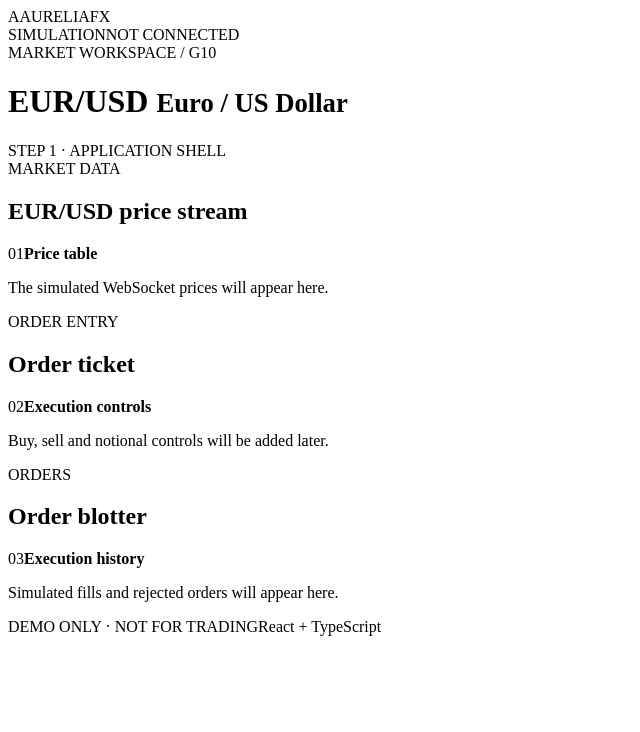
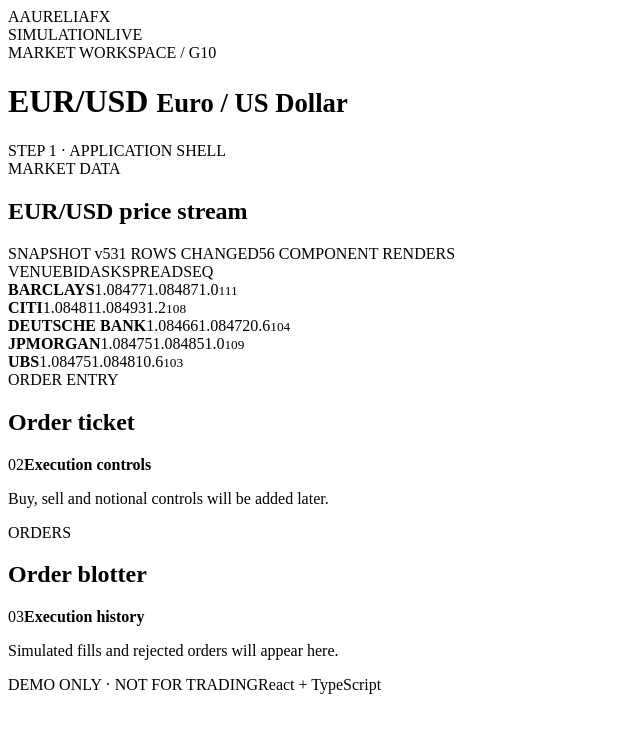
Before and after one commit to mayaif/trading-app, a React (Vite) app: page / in a window 1280 px wide. Shown: the top 732 px of the page, without its empty margins (0-640 px from the left). Built offline with nearby package versions, Linux system fonts and the light colour scheme; the HTML template or start-up script is replaced by a standard one.

Commit message:
feat: connect market data pipeline to React

```diff
--- a/src/App.tsx
+++ b/src/App.tsx
@@ -1,4 +1,15 @@
+import { useRef } from 'react'
+import type { ConnectionStatus } from './market-data/MarketDataConnection'
+import {
+  useConnectionStatus,
+  useMarketDataLifecycle,
+  useMarketDataSnapshot,
+} from './market-data/useMarketData'
+
 export default function App() {
+  useMarketDataLifecycle()
+  const connectionStatus = useConnectionStatus()
+
   return (
     <div className="app-shell">
       <header className="topbar">
@@ -8,7 +19,9 @@
           <span className="brand-product">FX</span>
         </div>
         <span className="environment">SIMULATION</span>
-        <span className="connection">NOT CONNECTED</span>
+        <span className={`connection connection-${connectionStatus}`}>
+          {formatStatus(connectionStatus)}
+        </span>
       </header>
 
       <main>
@@ -23,7 +36,7 @@
         <div className="trading-layout">
           <section className="panel market-data-panel">
             <div className="panel-heading"><span className="eyebrow">MARKET DATA</span><h2>EUR/USD price stream</h2></div>
-            <Placeholder number="01" title="Price table" description="The simulated WebSocket prices will appear here." />
+            <MarketDataPreview />
           </section>
 
           <section className="panel order-panel">
@@ -43,6 +56,52 @@
   )
 }
 
+function MarketDataPreview() {
+  const snapshot = useMarketDataSnapshot()
+  const renderCount = useRef(0)
+  renderCount.current += 1
+
+  if (!snapshot.initialized) {
+    return (
+      <div className="placeholder market-waiting">
+        <span className="pulse-dot" />
+        <strong>Waiting for initial snapshot</strong>
+        <p>The connection is preparing the first batched market view.</p>
+      </div>
+    )
+  }
+
+  return (
+    <div className="price-preview">
+      <div className="preview-meta">
+        <span>SNAPSHOT v{snapshot.version}</span>
+        <span>{snapshot.changedRows.length} ROWS CHANGED</span>
+        <span>{renderCount.current} COMPONENT RENDERS</span>
+      </div>
+      <div className="preview-row preview-header">
+        <span>VENUE</span><span>BID</span><span>ASK</span><span>SPREAD</span><span>SEQ</span>
+      </div>
+      {snapshot.rows.map((row) => (
+        <div className="preview-row" key={row.key}>
+          <strong>{formatVenue(row.venue)}</strong>
+          <span>{row.bidPrice.toFixed(5)}</span>
+          <span>{row.askPrice.toFixed(5)}</span>
+          <span>{((row.askPrice - row.bidPrice) * 10_000).toFixed(1)}</span>
+          <small>{row.sequence}</small>
+        </div>
+      ))}
+    </div>
+  )
+}
+
+function formatStatus(status: ConnectionStatus): string {
+  return status.replaceAll('_', ' ').toUpperCase()
+}
+
+function formatVenue(venue: string): string {
+  return venue.replaceAll('_', ' ')
+}
+
 type PlaceholderProps = { number: string; title: string; description: string }
 
 function Placeholder({ number, title, description }: PlaceholderProps) {
--- /dev/null
+++ b/src/market-data/MarketDataRuntime.ts
@@ -0,0 +1,101 @@
+import { FakeMarketDataWebSocket } from './FakeMarketDataWebSocket'
+import {
+  MarketDataBatcher,
+  type BatchingMetrics,
+} from './MarketDataBatcher'
+import {
+  MarketDataConnection,
+  type ConnectionStatus,
+  type MarketDataConnectionOptions,
+  type MarketDataSocket,
+} from './MarketDataConnection'
+import { MarketDataStore } from './MarketDataStore'
+
+type StatusListener = () => void
+
+export type MarketDataRuntimeOptions = {
+  readonly createSocket?: () => MarketDataSocket
+  readonly flushIntervalMs?: number
+  readonly connectionOptions?: Omit<
+    MarketDataConnectionOptions,
+    'createSocket' | 'onStatusChange' | 'onMarketData'
+  >
+}
+
+/** Owns the non-React market-data pipeline and exposes subscribable state. */
+export class MarketDataRuntime {
+  readonly store = new MarketDataStore()
+
+  private readonly createSocket: () => MarketDataSocket
+  private readonly connectionOptions: MarketDataRuntimeOptions['connectionOptions']
+  private readonly batcher: MarketDataBatcher
+  private readonly statusListeners = new Set<StatusListener>()
+  private connection: MarketDataConnection | undefined
+  private currentStatus: ConnectionStatus = 'disconnected'
+  private generation = 0
+
+  constructor({
+    createSocket = () => new FakeMarketDataWebSocket(),
+    flushIntervalMs = 100,
+    connectionOptions,
+  }: MarketDataRuntimeOptions = {}) {
+    this.createSocket = createSocket
+    this.connectionOptions = connectionOptions
+    this.batcher = new MarketDataBatcher({
+      store: this.store,
+      flushIntervalMs,
+    })
+  }
+
+  getStatusSnapshot = (): ConnectionStatus => this.currentStatus
+
+  subscribeToStatus = (listener: StatusListener): (() => void) => {
+    this.statusListeners.add(listener)
+    return () => {
+      this.statusListeners.delete(listener)
+    }
+  }
+
+  getBatchingMetrics(): BatchingMetrics {
+    return this.batcher.getMetrics()
+  }
+
+  start(): void {
+    if (this.connection) return
+
+    const generation = ++this.generation
+    this.batcher.start()
+    const connection = new MarketDataConnection({
+      ...this.connectionOptions,
+      createSocket: this.createSocket,
+      onStatusChange: (status) => {
+        if (generation === this.generation) this.setStatus(status)
+      },
+      onMarketData: (message) => {
+        if (generation === this.generation) this.batcher.ingest(message)
+      },
+    })
+    this.connection = connection
+    connection.connect()
+  }
+
+  stop(): void {
+    if (!this.connection) return
+
+    // Invalidate callbacks before initiating the asynchronous socket close.
+    this.generation += 1
+    const connection = this.connection
+    this.connection = undefined
+    this.batcher.stop()
+    connection.disconnect()
+    this.setStatus('disconnected')
+  }
+
+  private setStatus(status: ConnectionStatus): void {
+    if (status === this.currentStatus) return
+    this.currentStatus = status
+    this.statusListeners.forEach((listener) => listener())
+  }
+}
+
+export const marketDataRuntime = new MarketDataRuntime()
--- /dev/null
+++ b/src/market-data/useMarketData.ts
@@ -0,0 +1,25 @@
+import { useEffect, useSyncExternalStore } from 'react'
+import { marketDataRuntime } from './MarketDataRuntime'
+
+export function useMarketDataLifecycle(): void {
+  useEffect(() => {
+    marketDataRuntime.start()
+    return () => marketDataRuntime.stop()
+  }, [])
+}
+
+export function useConnectionStatus() {
+  return useSyncExternalStore(
+    marketDataRuntime.subscribeToStatus,
+    marketDataRuntime.getStatusSnapshot,
+    marketDataRuntime.getStatusSnapshot,
+  )
+}
+
+export function useMarketDataSnapshot() {
+  return useSyncExternalStore(
+    marketDataRuntime.store.subscribe,
+    marketDataRuntime.store.getSnapshot,
+    marketDataRuntime.store.getSnapshot,
+  )
+}
--- a/src/styles.css
+++ b/src/styles.css
@@ -30,6 +30,8 @@
 .environment, .connection, .step-label, .eyebrow { font: 500 10px DM Mono, monospace; letter-spacing: .1em; }
 .environment { padding: 6px 9px; border: 1px solid #41504b; border-radius: 4px; color: #b5c0bb; }
 .connection { justify-self: end; color: #dfb069; }
+.connection-live { color: #61d3aa; }
+.connection-stale, .connection-out_of_sync { color: #ef9b88; }
 
 main { width: min(1280px, 100%); flex: 1; margin: 0 auto; padding: 34px 32px; }
 .workspace-title { display: flex; align-items: end; justify-content: space-between; margin-bottom: 22px; }
@@ -51,6 +53,16 @@
 .placeholder-number { width: 42px; height: 42px; display: grid; place-items: center; margin-bottom: 13px; border: 1px dashed #b7c1bb; border-radius: 50%; color: #718078; font: 500 11px DM Mono, monospace; }
 .placeholder strong { color: #45524c; font-size: 13px; }
 .placeholder p { max-width: 300px; margin: 5px 0 0; font-size: 11px; line-height: 1.5; }
+.market-waiting { min-height: 300px; }
+.pulse-dot { width: 10px; height: 10px; margin-bottom: 15px; border-radius: 50%; background: #4fb58f; box-shadow: 0 0 0 0 #4fb58f66; animation: pulse 1.5s infinite; }
+.price-preview { padding-bottom: 8px; }
+.preview-meta { min-height: 34px; padding: 0 18px; display: flex; align-items: center; gap: 18px; border-bottom: 1px solid var(--line); color: #839089; background: #f8faf7; font: 500 8px DM Mono, monospace; letter-spacing: .06em; }
+.preview-row { min-width: 620px; min-height: 49px; padding: 0 18px; display: grid; grid-template-columns: 1.4fr repeat(4, 1fr); align-items: center; border-bottom: 1px solid #ecefeb; font: 500 12px DM Mono, monospace; }
+.preview-row:last-child { border-bottom: 0; }
+.preview-row strong { font-family: Manrope, sans-serif; font-size: 11px; }
+.preview-row small { color: #86918b; font: 10px DM Mono, monospace; }
+.preview-header { min-height: 34px; color: #839089; background: #fbfcfa; font-size: 8px; letter-spacing: .08em; }
+@keyframes pulse { 70% { box-shadow: 0 0 0 8px #4fb58f00; } 100% { box-shadow: 0 0 0 0 #4fb58f00; } }
 
 footer { min-height: 38px; padding: 0 30px; display: flex; align-items: center; justify-content: space-between; border-top: 1px solid #d9ded8; color: #8a958f; background: #e9ece8; font: 500 9px DM Mono, monospace; letter-spacing: .06em; }
 
```
Also changed, not shown: 1 other file (tests, documents, lock files or other folders).
